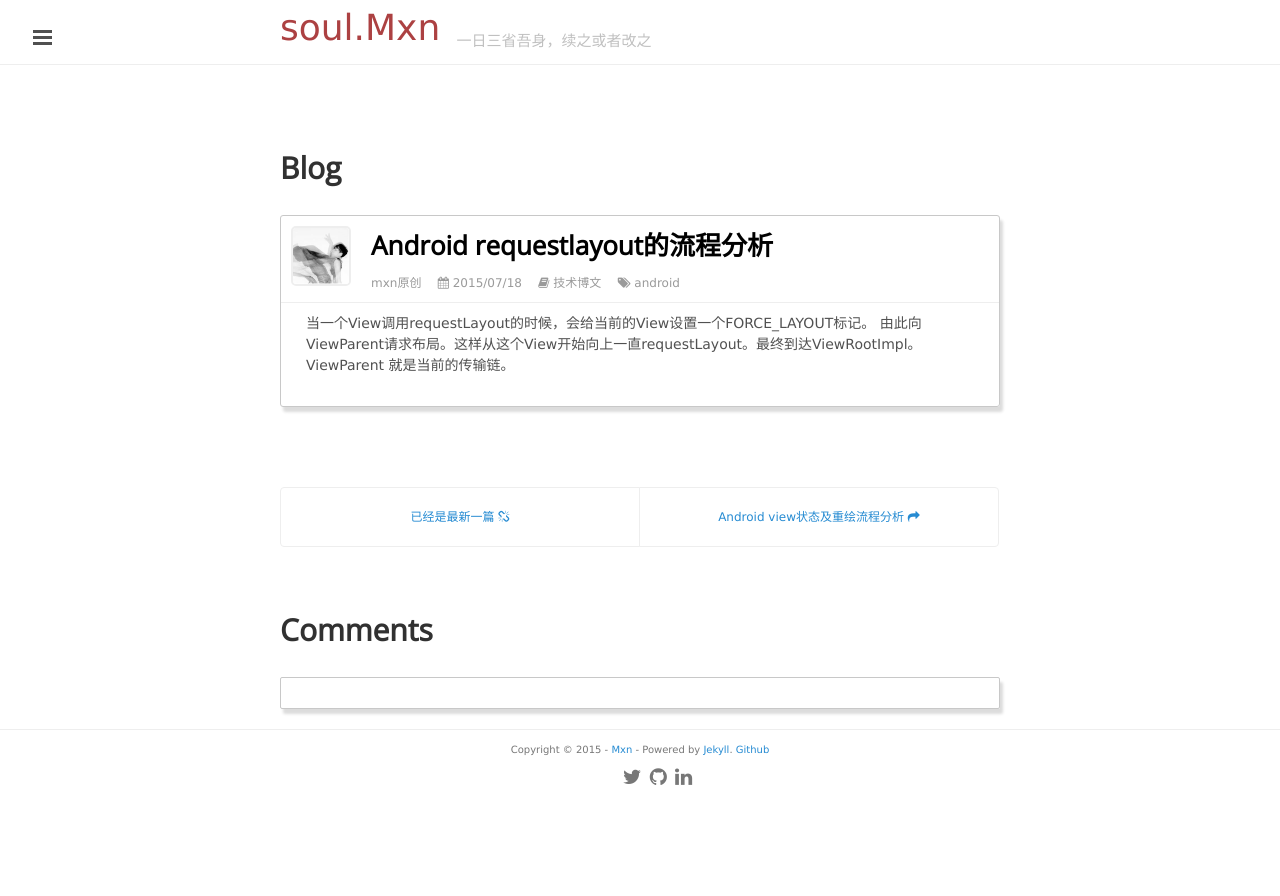
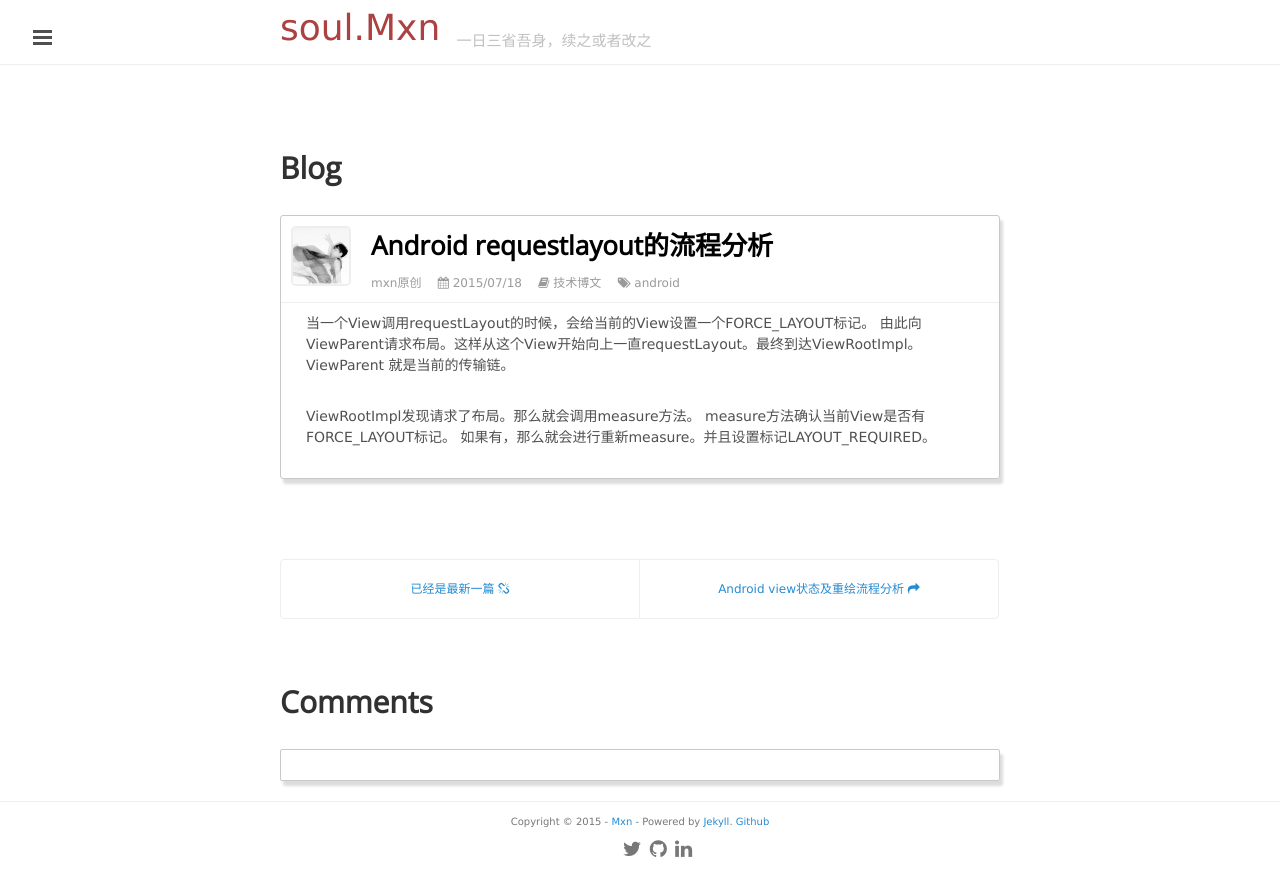
Before and after one commit to mxn21/mxn21.github.io, a Jekyll site: the page built from _posts/2015-7-18-android requestLayout的流程分析.md, in a window 1280 px wide. Shown: the top 896 px of the page. Built offline with Jekyll 4.4.1, drawn with Linux system fonts in a browser that asks for light colours; Markdown is read by kramdown in place of the engine named in the settings; comment, search, counter and statistics services are not loaded.

Commit message:
2423
442342

```diff
--- a/_posts/2015-7-18-android requestLayout的流程分析.md
+++ b/_posts/2015-7-18-android requestLayout的流程分析.md
@@ -8,3 +8,7 @@
 
 当一个View调用requestLayout的时候，会给当前的View设置一个FORCE_LAYOUT标记。
 由此向ViewParent请求布局。这样从这个View开始向上一直requestLayout。最终到达ViewRootImpl。ViewParent 就是当前的传输链。
+
+ViewRootImpl发现请求了布局。那么就会调用measure方法。
+measure方法确认当前View是否有FORCE_LAYOUT标记。
+如果有，那么就会进行重新measure。并且设置标记LAYOUT_REQUIRED。
```
